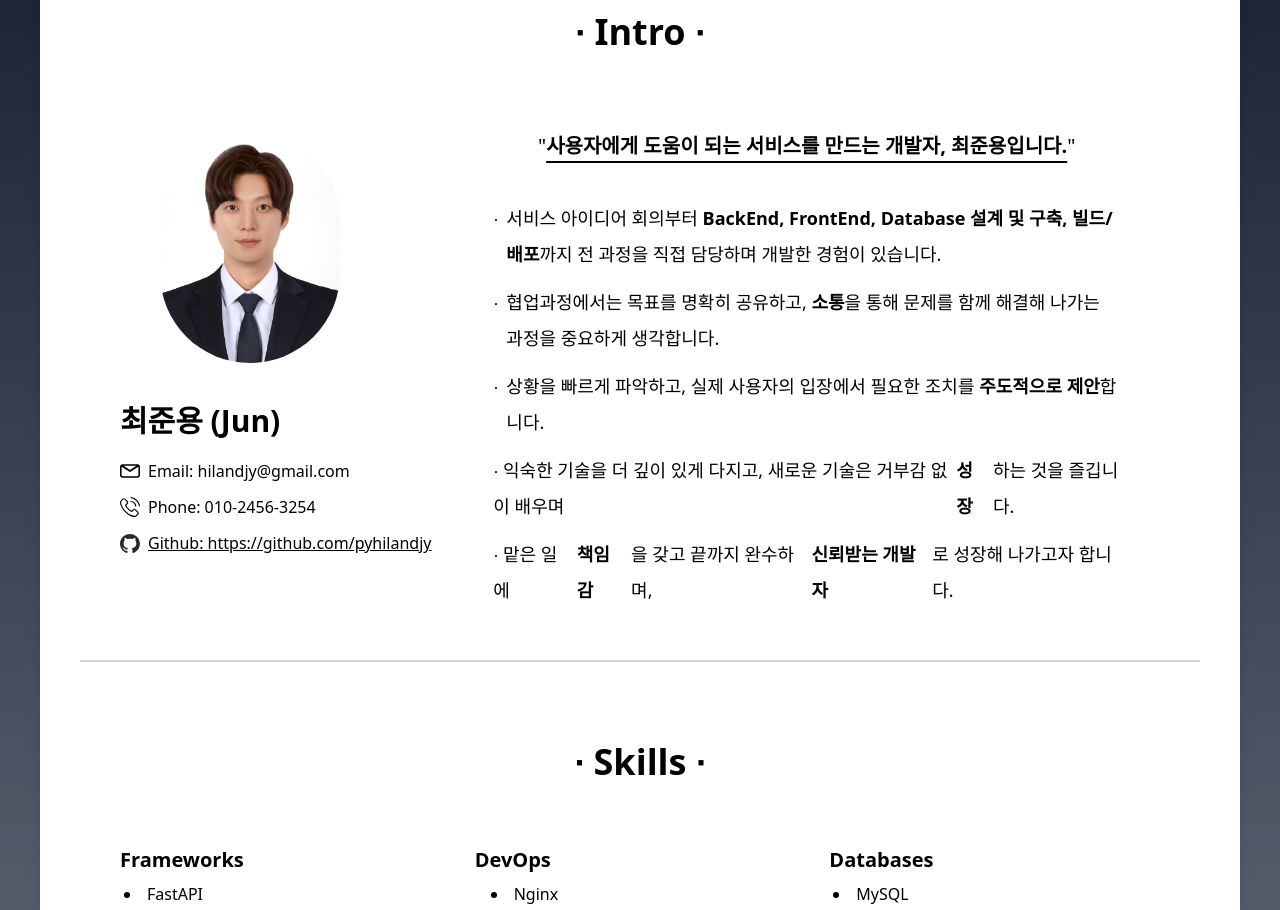
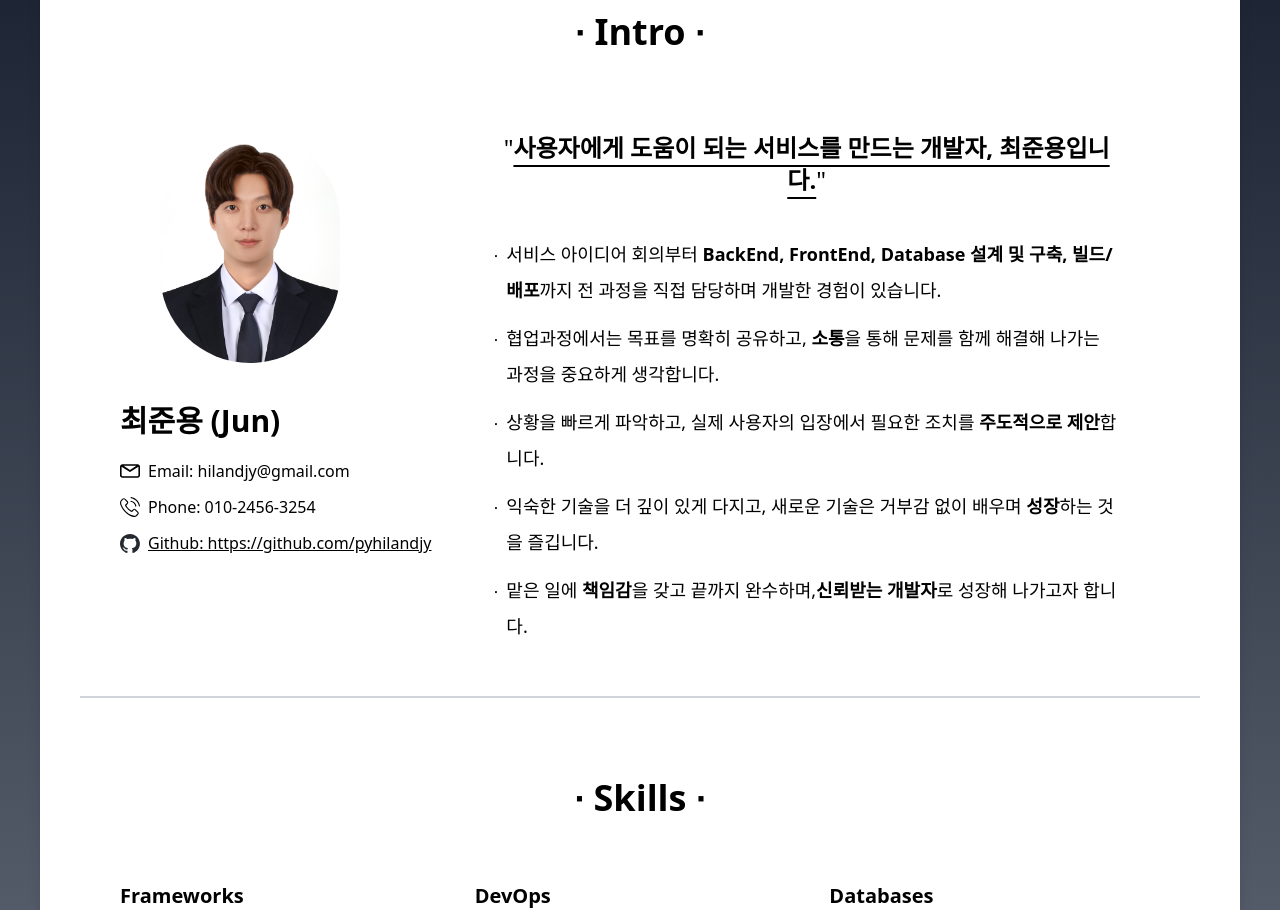
Before and after one commit to pyhilandjy/portfolio, a Next.js app: page / in a window 1280 px wide. Shown: the part 1020-1930 px from the top of the page. Built offline with nearby package versions, Linux system fonts and the light colour scheme.

Commit message:
Update AboutMe.tsx

```diff
--- a/components/AboutMe.tsx
+++ b/components/AboutMe.tsx
@@ -58,7 +58,7 @@ const AboutMe: React.FC = () => {
             </p>
           </div>
           <div className="w-full md:w-2/3">
-            <p className="text-xl mb-10 mr-20 text-center">
+            <p className="text-2xl mb-10 mr-20 text-center">
               {'"'}
               <strong className="font-bold underline underline-offset-8">
                 사용자에게 도움이 되는 서비스를 만드는 개발자, 최준용입니다.
@@ -92,15 +92,20 @@ const AboutMe: React.FC = () => {
               </span>
             </p>
             <p className="text-lg mb-3 mr-20 text-left leading-loose flex gap-2">
-              ∙ 익숙한 기술을 더 깊이 있게 다지고, 새로운 기술은 거부감 없이
+              <span>∙</span>
+              <span>
+              익숙한 기술을 더 깊이 있게 다지고, 새로운 기술은 거부감 없이
               배우며 <strong className="font-bold">성장</strong>하는 것을
-              즐깁니다.
+              즐깁니다.</span>
             </p>
             <p className="text-lg mb-3 mr-20 text-left leading-loose flex gap-2">
-              ∙ 맡은 일에 <strong className="font-bold">책임감</strong>을 갖고
+                            <span>∙</span>
+              <span>
+              맡은 일에 <strong className="font-bold">책임감</strong>을 갖고
               끝까지 완수하며,
               <strong className="font-bold">신뢰받는 개발자</strong>로 성장해
               나가고자 합니다.
+                </span>
             </p>
           </div>
         </div>
```
